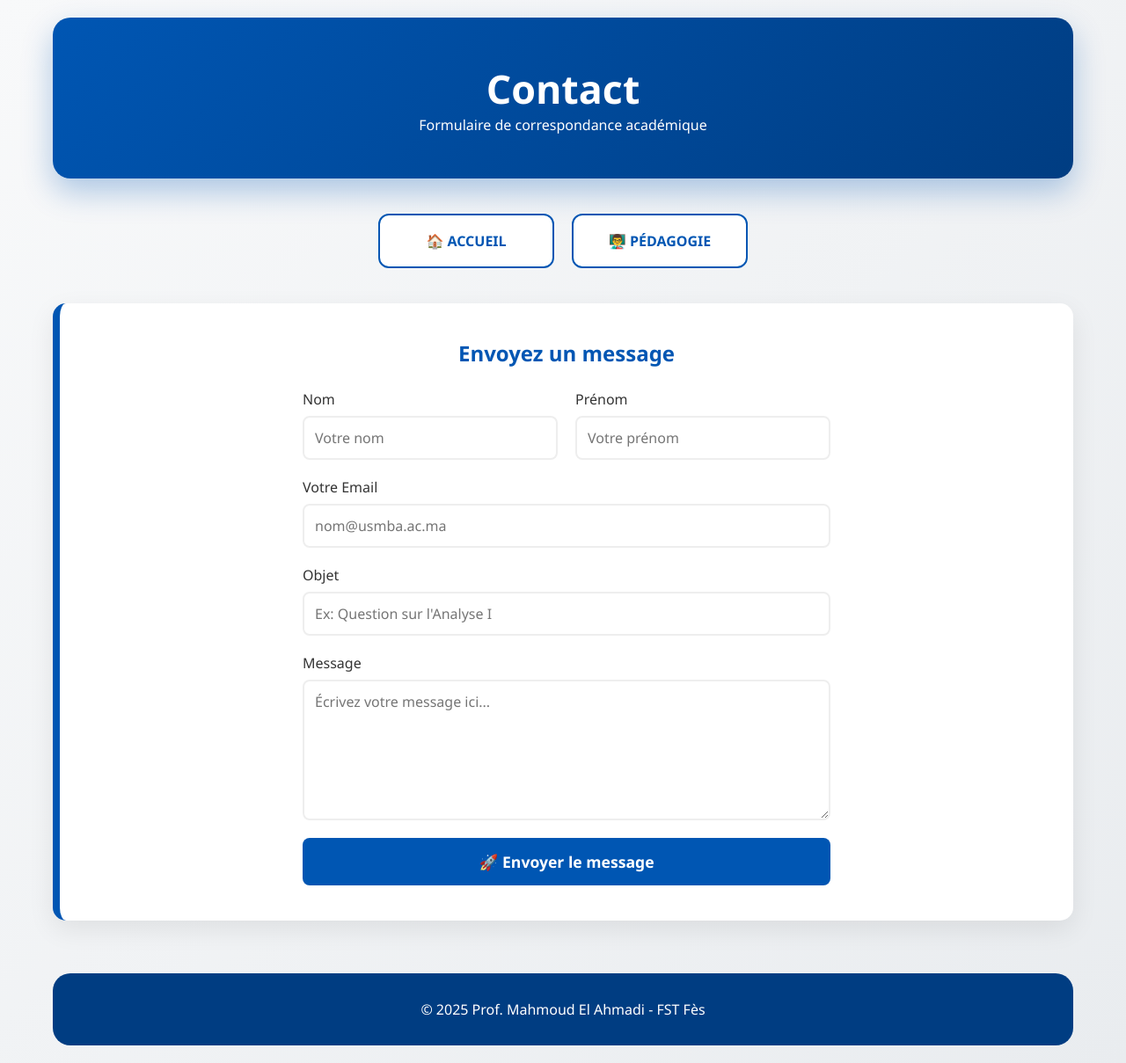
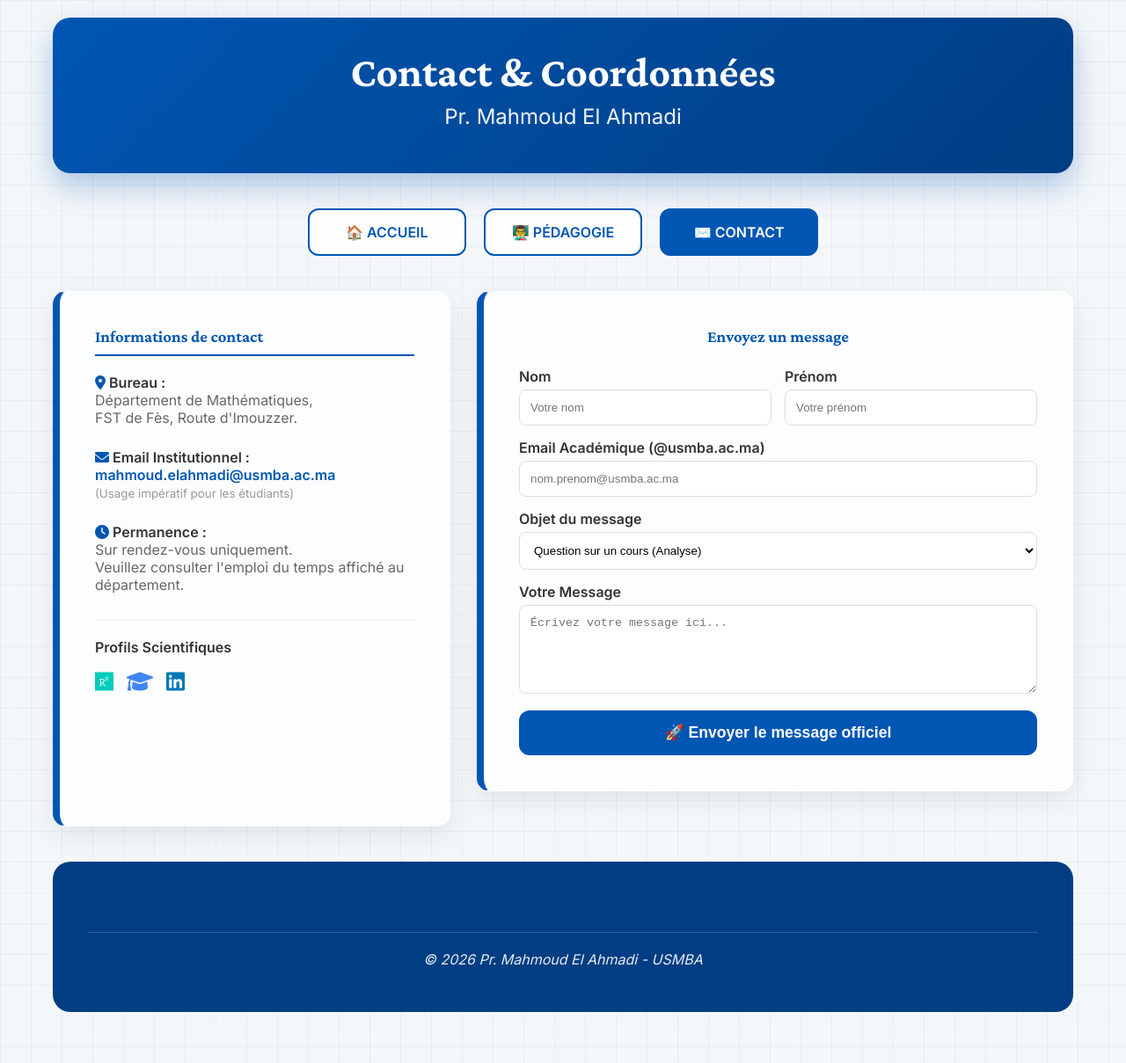
Before and after one commit to mahmoudmath/mahmoudmath.github.io, a Jekyll site: the page contact.html, which Jekyll copies as it is, in a window 1280 px wide. Shown: the whole page at 88% size. Built offline with Jekyll 4.4.1, drawn with Linux system fonts in a browser that asks for light colours; after the commit the page ends 1171 px from its top, so only the background shows below that.

Commit message:
Update contact.html

```diff
--- a/contact.html
+++ b/contact.html
@@ -3,122 +3,114 @@
 <head>
     <meta charset="UTF-8">
     <meta name="viewport" content="width=device-width, initial-scale=1.0">
-    <title>Contact - Prof. Mahmoud El Ahmadi</title>
-    <style>
-        /* RÉUTILISATION DE VOTRE DESIGN */
-        * { margin: 0; padding: 0; box-sizing: border-box; font-family: 'Segoe UI', Tahoma, Geneva, Verdana, sans-serif; }
-        body { background: linear-gradient(135deg, #f8f9fa 0%, #e9ecef 100%); min-height: 100vh; color: #333; }
-        .container { max-width: 1200px; margin: 0 auto; padding: 20px; }
-
-        .professor-header {
-            background: linear-gradient(135deg, #0056b3, #003d82);
-            color: white; padding: 50px 40px; border-radius: 20px;
-            margin-bottom: 40px; text-align: center;
-            box-shadow: 0 15px 35px rgba(0, 86, 179, 0.3);
-        }
-
-        .academic-nav { display: flex; justify-content: center; gap: 20px; margin: 40px 0; flex-wrap: wrap; }
-        .nav-card {
-            background: white; color: #0056b3; padding: 18px 35px; border-radius: 12px;
-            text-decoration: none; font-weight: 600; border: 2px solid #0056b3;
-            transition: all 0.3s; min-width: 200px; text-align: center;
-        }
-        .nav-card:hover { background: #0056b3; color: white; transform: translateY(-5px); }
-
-        .presentation {
-            background: white; padding: 40px; border-radius: 15px; margin-bottom: 40px;
-            box-shadow: 0 10px 30px rgba(0, 0, 0, 0.08); border-left: 8px solid #0056b3;
-        }
-
-        /* STYLE DU FORMULAIRE */
-        .contact-form {
-            display: grid;
-            gap: 20px;
-            max-width: 600px;
-            margin: 0 auto;
-        }
-        .form-group { display: flex; flex-direction: column; gap: 8px; }
-        .form-row { display: grid; grid-template-columns: 1fr 1fr; gap: 20px; }
-
-        input, textarea {
-            padding: 12px;
-            border: 2px solid #eee;
-            border-radius: 8px;
-            font-size: 1em;
-            outline: none;
-            transition: border-color 0.3s;
-        }
-        input:focus, textarea:focus { border-color: #0056b3; }
-
-        button {
-            background: #0056b3;
-            color: white;
-            padding: 15px;
-            border: none;
-            border-radius: 8px;
-            font-weight: bold;
-            font-size: 1.1em;
-            cursor: pointer;
-            transition: background 0.3s;
-        }
-        button:hover { background: #003d82; }
-
-        .professor-footer { background: #003d82; color: white; padding: 30px; margin-top: 60px; border-radius: 20px; text-align: center; }
-    </style>
+    <title>Contact - Pr. Mahmoud El Ahmadi</title>
+    <link rel="stylesheet" href="https://cdnjs.cloudflare.com/ajax/libs/font-awesome/6.0.0/css/all.min.css">
+    <link href="https://unpkg.com/aos@2.3.1/dist/aos.css" rel="stylesheet">
+    <link rel="stylesheet" href="style.css">
 </head>
 <body>
     <div class="container">
-        <header class="professor-header">
-            <div style="font-size: 2.8em; font-weight: 700;">Contact</div>
-            <p>Formulaire de correspondance académique</p>
+        <!-- HEADER (Cohérence avec l'accueil) -->
+        <header class="professor-header" data-aos="fade-down">
+            <div class="header-content">
+                <div class="professor-name">Contact & Coordonnées</div>
+                <div class="professor-title">Pr. Mahmoud El Ahmadi</div>
+            </div>
         </header>
 
-        <nav class="academic-nav">
+        <!-- NAVIGATION -->
+        <nav class="academic-nav" data-aos="fade-up">
             <a href="index.html" class="nav-card">🏠 ACCUEIL</a>
             <a href="pedagogie.html" class="nav-card">👨‍🏫 PÉDAGOGIE</a>
+            <a href="contact.html" class="nav-card active">✉️ CONTACT</a>
         </nav>
 
-        <section class="presentation">
-            <h2 style="margin-bottom: 25px; text-align: center; color: #0056b3;">Envoyez un message</h2>
+        <div class="contact-grid" style="display: grid; grid-template-columns: 1fr 1.5fr; gap: 30px; margin-top: 30px;">
 
-            <!-- FORMULAIRE : Remplacez "VOTRE_ID_FORMSPREE" à l'étape suivante -->
-            <form action="https://formspree.io/f/xjgekbrr" method="POST" class="contact-form">
-                <div class="form-row">
-                    <div class="form-group">
-                        <label>Nom</label>
-                        <input type="text" name="nom" required placeholder="Votre nom">
+            <!-- COLONNE GAUCHE : INFOS OFFICIELLES -->
+            <aside data-aos="fade-right">
+                <div class="presentation" style="height: 100%;">
+                    <h3 style="color: #0056b3; margin-bottom: 20px; border-bottom: 2px solid #0056b3; padding-bottom: 10px;">Informations de contact</h3>
+
+                    <div style="margin-bottom: 25px;">
+                        <p style="font-weight: bold; color: #333;"><i class="fas fa-map-marker-alt" style="color:#0056b3;"></i> Bureau :</p>
+                        <p style="color: #666;">Département de Mathématiques,<br>FST de Fès, Route d'Imouzzer.</p>
                     </div>
-                    <div class="form-group">
-                        <label>Prénom</label>
-                        <input type="text" name="prenom" required placeholder="Votre prénom">
+
+                    <div style="margin-bottom: 25px;">
+                        <p style="font-weight: bold; color: #333;"><i class="fas fa-envelope" style="color:#0056b3;"></i> Email Institutionnel :</p>
+                        <p style="color: #0056b3; font-weight: 600;">mahmoud.elahmadi@usmba.ac.ma</p>
+                        <small style="color: #999;">(Usage impératif pour les étudiants)</small>
+                    </div>
+
+                    <div style="margin-bottom: 25px;">
+                        <p style="font-weight: bold; color: #333;"><i class="fas fa-clock" style="color:#0056b3;"></i> Permanence :</p>
+                        <p style="color: #666;">Sur rendez-vous uniquement.<br>Veuillez consulter l'emploi du temps affiché au département.</p>
+                    </div>
+
+                    <div style="margin-top: 30px; padding-top: 20px; border-top: 1px solid #eee;">
+                        <h4 style="margin-bottom: 15px;">Profils Scientifiques</h4>
+                        <div style="display: flex; gap: 15px;">
+                            <a href="#" title="ResearchGate" style="font-size: 1.5rem; color: #00ccbb;"><i class="fab fa-researchgate"></i></a>
+                            <a href="#" title="Google Scholar" style="font-size: 1.5rem; color: #4285F4;"><i class="fas fa-graduation-cap"></i></a>
+                            <a href="#" title="LinkedIn" style="font-size: 1.5rem; color: #0077b5;"><i class="fab fa-linkedin"></i></a>
+                        </div>
                     </div>
                 </div>
+            </aside>
 
-                <div class="form-group">
-                    <label>Votre Email</label>
-                    <input type="email" name="email" required placeholder="nom@usmba.ac.ma">
+            <!-- COLONNE DROITE : LE FORMULAIRE -->
+            <main data-aos="fade-left">
+                <div class="presentation">
+                    <h3 style="color: #0056b3; margin-bottom: 25px; text-align: center;">Envoyez un message</h3>
+
+                    <!-- Formspree peut être utilisé pour recevoir réellement les mails gratuitement -->
+                    <form action="#" method="POST" style="display: flex; flex-direction: column; gap: 15px;">
+                        <div style="display: grid; grid-template-columns: 1fr 1fr; gap: 15px;">
+                            <div>
+                                <label style="display:block; margin-bottom: 5px; font-weight: 600;">Nom</label>
+                                <input type="text" name="nom" placeholder="Votre nom" required style="width:100%; padding:12px; border-radius:8px; border:1px solid #ddd; outline: none;">
+                            </div>
+                            <div>
+                                <label style="display:block; margin-bottom: 5px; font-weight: 600;">Prénom</label>
+                                <input type="text" name="prenom" placeholder="Votre prénom" required style="width:100%; padding:12px; border-radius:8px; border:1px solid #ddd; outline: none;">
+                            </div>
+                        </div>
+
+                        <div>
+                            <label style="display:block; margin-bottom: 5px; font-weight: 600;">Email Académique (@usmba.ac.ma)</label>
+                            <input type="email" name="email" placeholder="nom.prenom@usmba.ac.ma" required style="width:100%; padding:12px; border-radius:8px; border:1px solid #ddd; outline: none;">
+                        </div>
+
+                        <div>
+                            <label style="display:block; margin-bottom: 5px; font-weight: 600;">Objet du message</label>
+                            <select name="objet" style="width:100%; padding:12px; border-radius:8px; border:1px solid #ddd; outline: none; background: white;">
+                                <option>Question sur un cours (Analyse)</option>
+                                <option>Demande de rendez-vous</option>
+                                <option>Projet de recherche / Collaboration</option>
+                                <option>Autre demande</option>
+                            </select>
+                        </div>
+
+                        <div>
+                            <label style="display:block; margin-bottom: 5px; font-weight: 600;">Votre Message</label>
+                            <textarea name="message" rows="5" placeholder="Écrivez votre message ici..." required style="width:100%; padding:12px; border-radius:8px; border:1px solid #ddd; outline: none; resize: vertical;"></textarea>
+                        </div>
+
+                        <button type="submit" class="nav-card" style="width:100%; background:#0056b3; color:white; border:none; padding:15px; cursor:pointer; font-size: 1.1em;">
+                            🚀 Envoyer le message officiel
+                        </button>
+                    </form>
                 </div>
+            </main>
+        </div>
 
-                <div class="form-group">
-                    <label>Objet</label>
-                    <input type="text" name="objet" required placeholder="Ex: Question sur l'Analyse I">
-                </div>
-
-                <div class="form-group">
-                    <label>Message</label>
-                    <textarea name="message" rows="6" required placeholder="Écrivez votre message ici..."></textarea>
-                </div>
-
-                <!-- Redirection après envoi -->
-                <input type="hidden" name="_next" value="https://votre-site.github.io/index.html">
-
-                <button type="submit">🚀 Envoyer le message</button>
-            </form>
-        </section>
-
-        <footer class="professor-footer">
-            <p>© 2025 Prof. Mahmoud El Ahmadi - FST Fès</p>
+        <footer class="professor-footer" style="margin-top: 40px;">
+            <div class="signature"><p>© 2026 Pr. Mahmoud El Ahmadi - USMBA</p></div>
         </footer>
     </div>
+
+    <script src="https://unpkg.com/aos@2.3.1/dist/aos.js"></script>
+    <script>AOS.init();</script>
 </body>
 </html>
```
